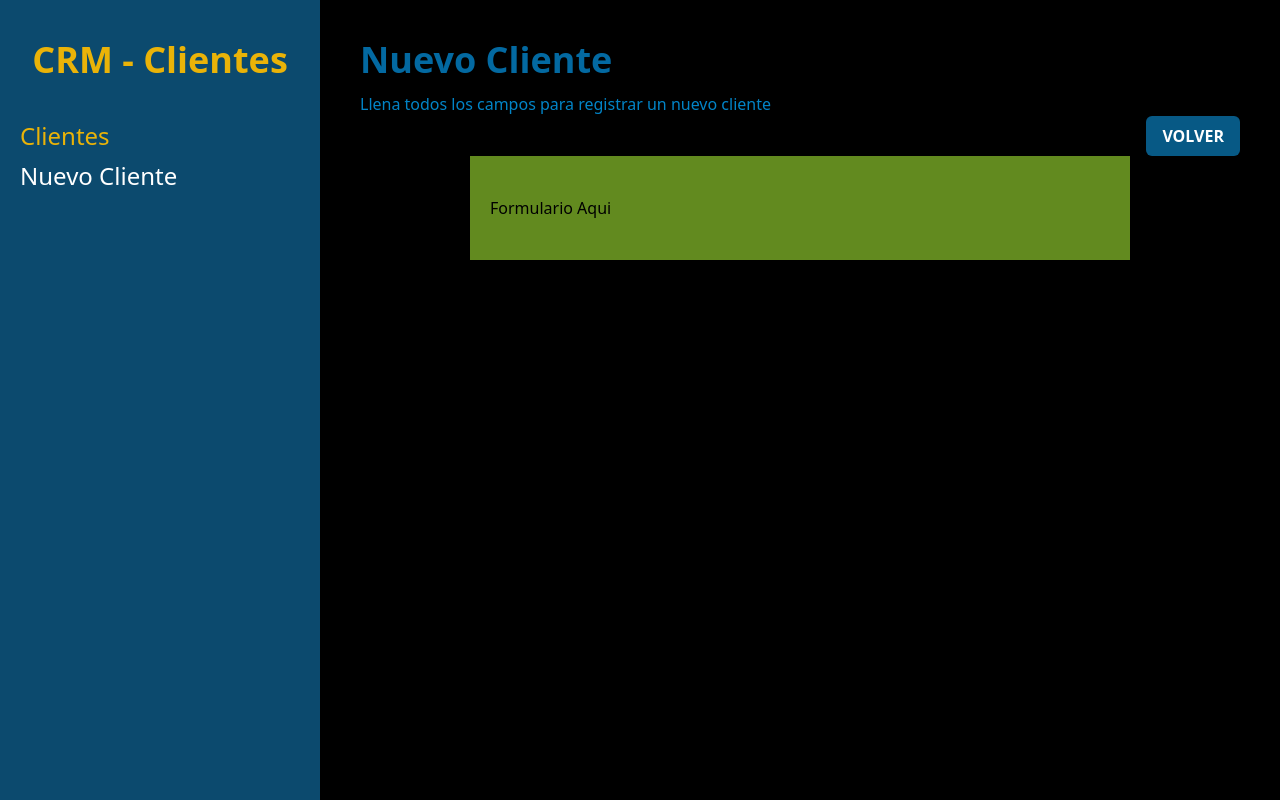
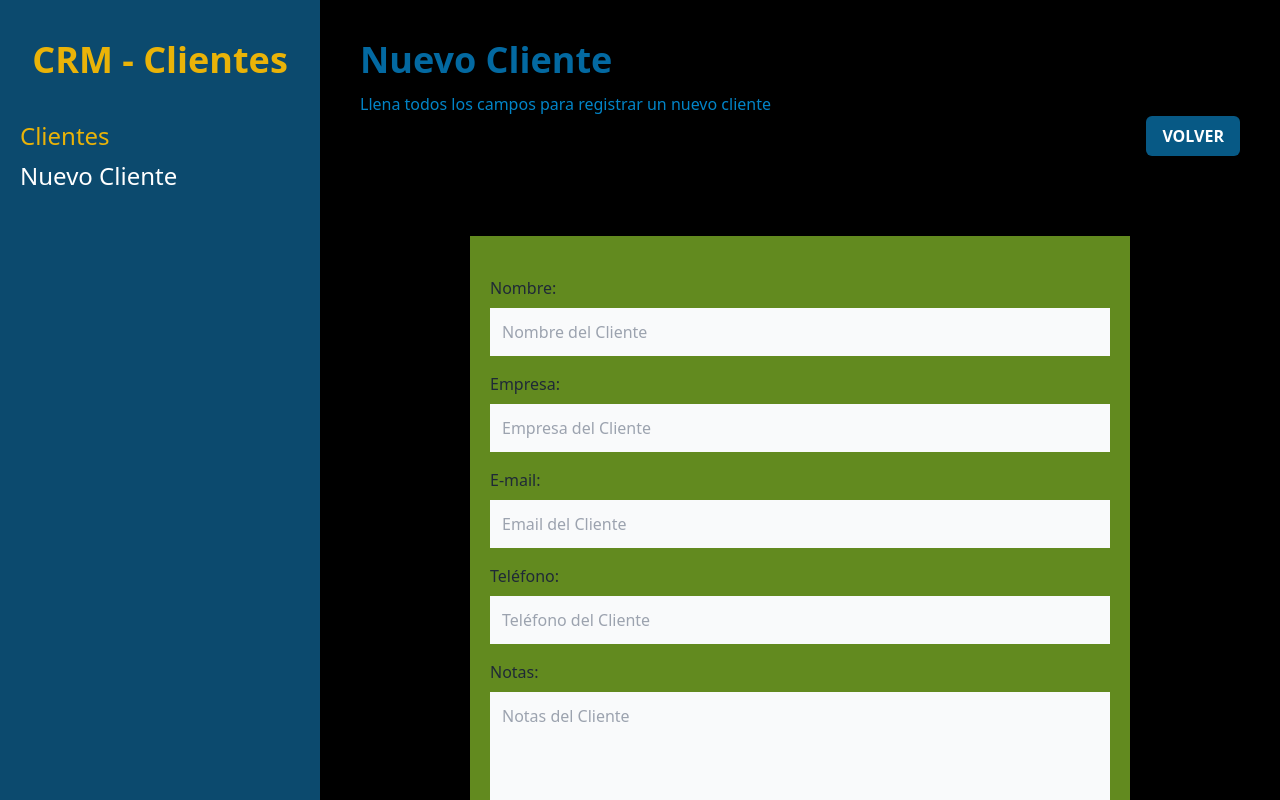
Before and after one commit to danieldrako/crm-react-routerDOM, a React (Vite) app: page /clientes/nuevo in a window 1280 px wide. Built offline with nearby package versions, Linux system fonts and the light colour scheme.

Commit message:
after adding the form

```diff
--- /dev/null
+++ b/src/components/Formulario.jsx
@@ -0,0 +1,77 @@
+const Formulario = ({cliente}) => {
+    return (
+        <>
+            <div className="mb-4">
+                <label
+                    className="text-gray-800"
+                    htmlFor="nombre"
+                >Nombre:</label>
+                <input
+                    id="nombre"
+                    type="text"
+                    className="mt-2 block w-full p-3 bg-gray-50"
+                    placeholder="Nombre del Cliente"
+                    name="nombre"
+                />
+            </div>
+            <div className="mb-4">
+                <label
+                    className="text-gray-800"
+                    htmlFor="empresa"
+                >Empresa:</label>
+                <input
+                    id="empresa"
+                    type="text"
+                    className="mt-2 block w-full p-3 bg-gray-50"
+                    placeholder="Empresa del Cliente"
+                    name="empresa"
+                />
+            </div>
+
+            <div className="mb-4">
+                <label
+                    className="text-gray-800"
+                    htmlFor="email"
+                >E-mail:</label>
+                <input
+                    id="email"
+                    type="email"
+                    className="mt-2 block w-full p-3 bg-gray-50"
+                    placeholder="Email del Cliente"
+                    name="email"
+                />
+            </div>
+
+            <div className="mb-4">
+                <label
+                    className="text-gray-800"
+                    htmlFor="telefono"
+                >Teléfono:</label>
+                <input
+                    id="telefono"
+                    type="tel"
+                    className="mt-2 block w-full p-3 bg-gray-50"
+                    placeholder="Teléfono del Cliente"
+                    name="telefono"
+                />
+            </div>
+
+            <div className="mb-4">
+                <label
+                    className="text-gray-800"
+                    htmlFor="notas"
+                >Notas:</label>
+                <textarea
+                    as="textarea"
+                    id="notas"
+                    type="text"
+                    className="mt-2 block w-full p-3 bg-gray-50 h-40 align-self"
+                    placeholder="Notas del Cliente"
+                    name="notas"
+                />
+            </div>
+        </>
+    )
+}
+
+export default Formulario
--- a/src/pages/NuevoCliente.jsx
+++ b/src/pages/NuevoCliente.jsx
@@ -1,4 +1,6 @@
 import { useNavigate } from "react-router-dom"
+import Formulario from "../components/Formulario"
+
 const NuevoCliente = () => {
 
     const navigate = useNavigate()
@@ -17,8 +19,17 @@
       </div>
 
 
-      <div className="bg-lime-400 bg-opacity-60 rounded-schm md:w-3/4 mx-auto px-5 py-10">
-        <p>Formulario Aqui</p>
+      <div className="bg-lime-400 bg-opacity-60 rounded-schm md:w-3/4 mx-auto px-5 py-10 mt-20">
+
+        <form action="">
+          <Formulario/>
+
+          <input
+            type="submit"
+            className="mt-5 w-full p-3 uppercase font-bold text-lg bg-yellow-500"
+            value="Registrar Cliente"
+           />
+        </form>
       </div>
     </>
   )
```
